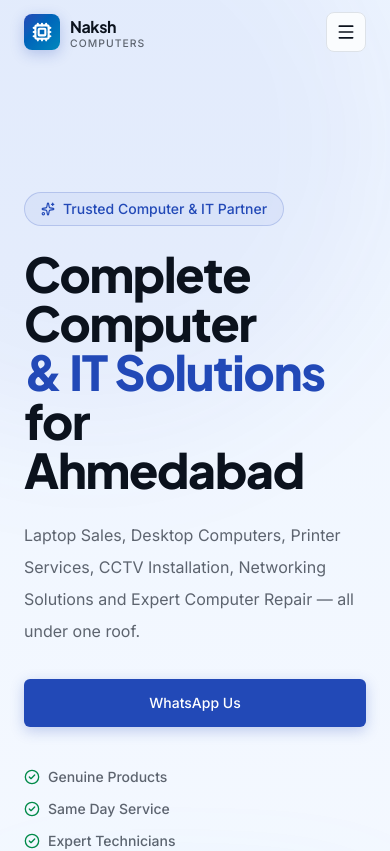
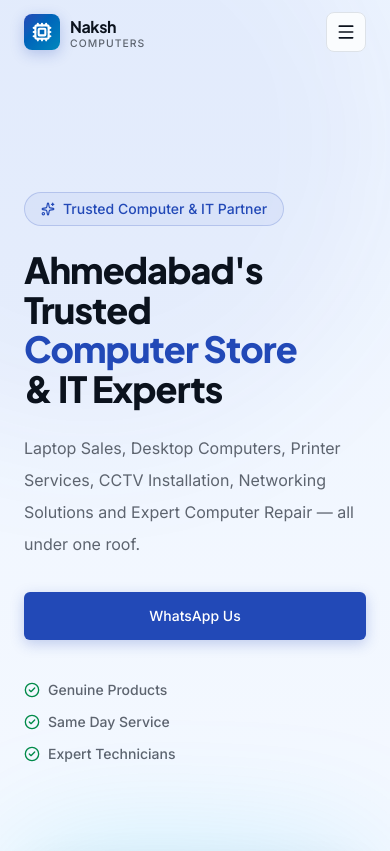
Before and after one commit to jayg191/naksh-computers, a Next.js app: page / in a window 390 px wide. Shown: the top 851 px of the page. Built offline with nearby package versions, Linux system fonts and the light colour scheme.

Commit message:
Update hero section heading and improve responsive layout

```diff
--- a/src/features/home/sections/hero-section.tsx
+++ b/src/features/home/sections/hero-section.tsx
@@ -48,21 +48,15 @@ export function HeroSection() {
             </motion.div>
 
             <motion.h1
-                  variants={fadeInUp}
-                  className="mt-6 font-heading font-extrabold tracking-tight leading-[1.02]"
-                >
-                  <span className="block text-[3rem] sm:text-[3.8rem] lg:text-[5rem] xl:text-[5.8rem] text-foreground">
-                    Complete Computer
-                  </span>
-
-                  <span className="block text-[3rem] sm:text-[3.8rem] lg:text-[5rem] xl:text-[5.8rem] text-primary">
-                    &amp; IT Solutions
-                  </span>
-
-                  <span className="block text-[3rem] sm:text-[3.8rem] lg:text-[5rem] xl:text-[5.8rem] text-foreground">
-                    for Ahmedabad
-                  </span>
-                </motion.h1>
+              variants={fadeInUp}
+              className="mt-6 font-heading text-4xl sm:text-5xl lg:text-7xl font-extrabold leading-[1.1] tracking-tight text-foreground"
+            >
+              Ahmedabad&apos;s Trusted
+              <br />
+              <span className="text-primary">Computer Store</span>
+              <br />
+              <span className="text-foreground">&amp; IT Experts</span>
+            </motion.h1>
             <motion.p
               variants={fadeInUp}
               className="mt-6 max-w-2xl text-base leading-8 text-muted-foreground sm:text-lg"
```
